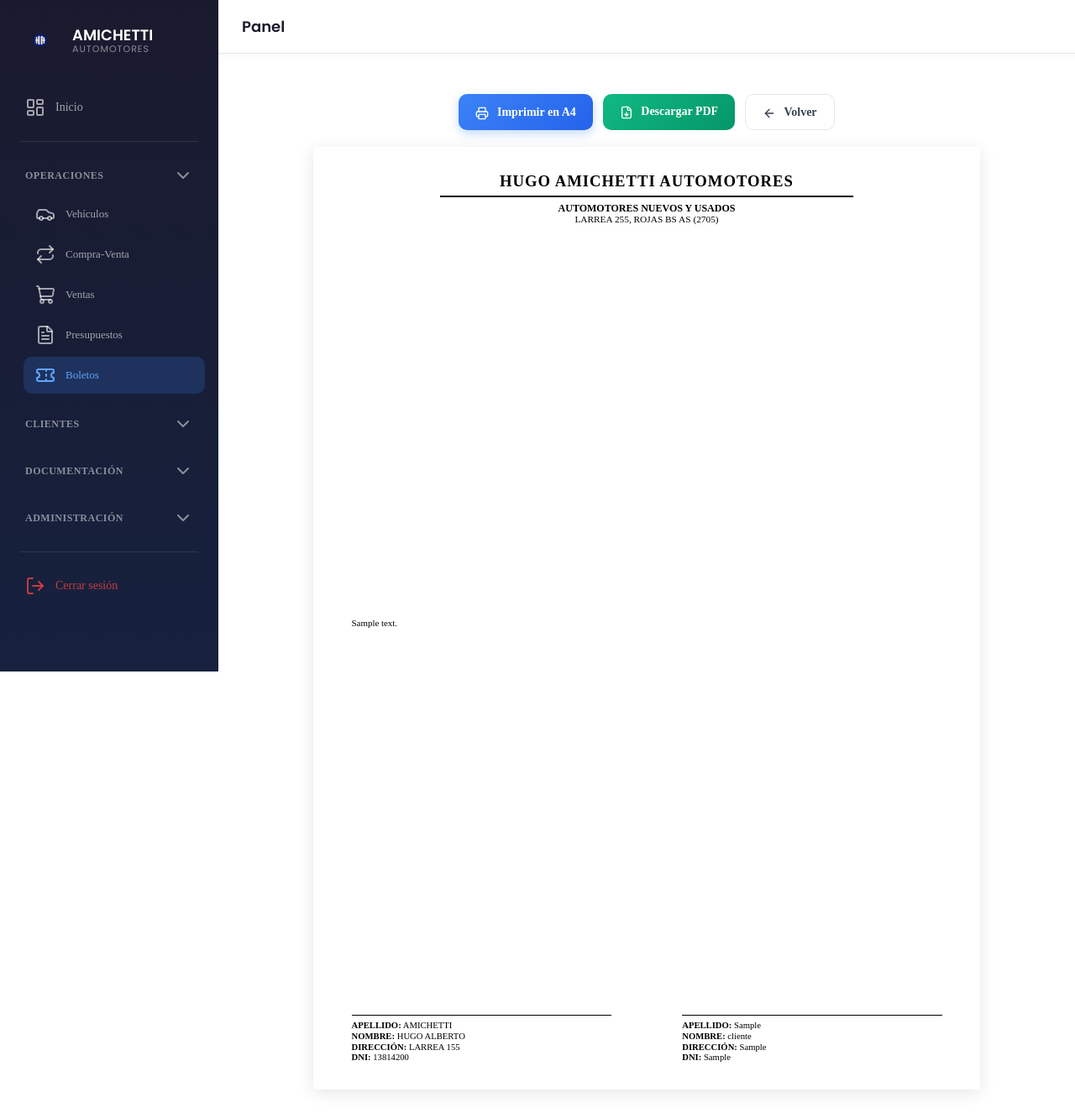
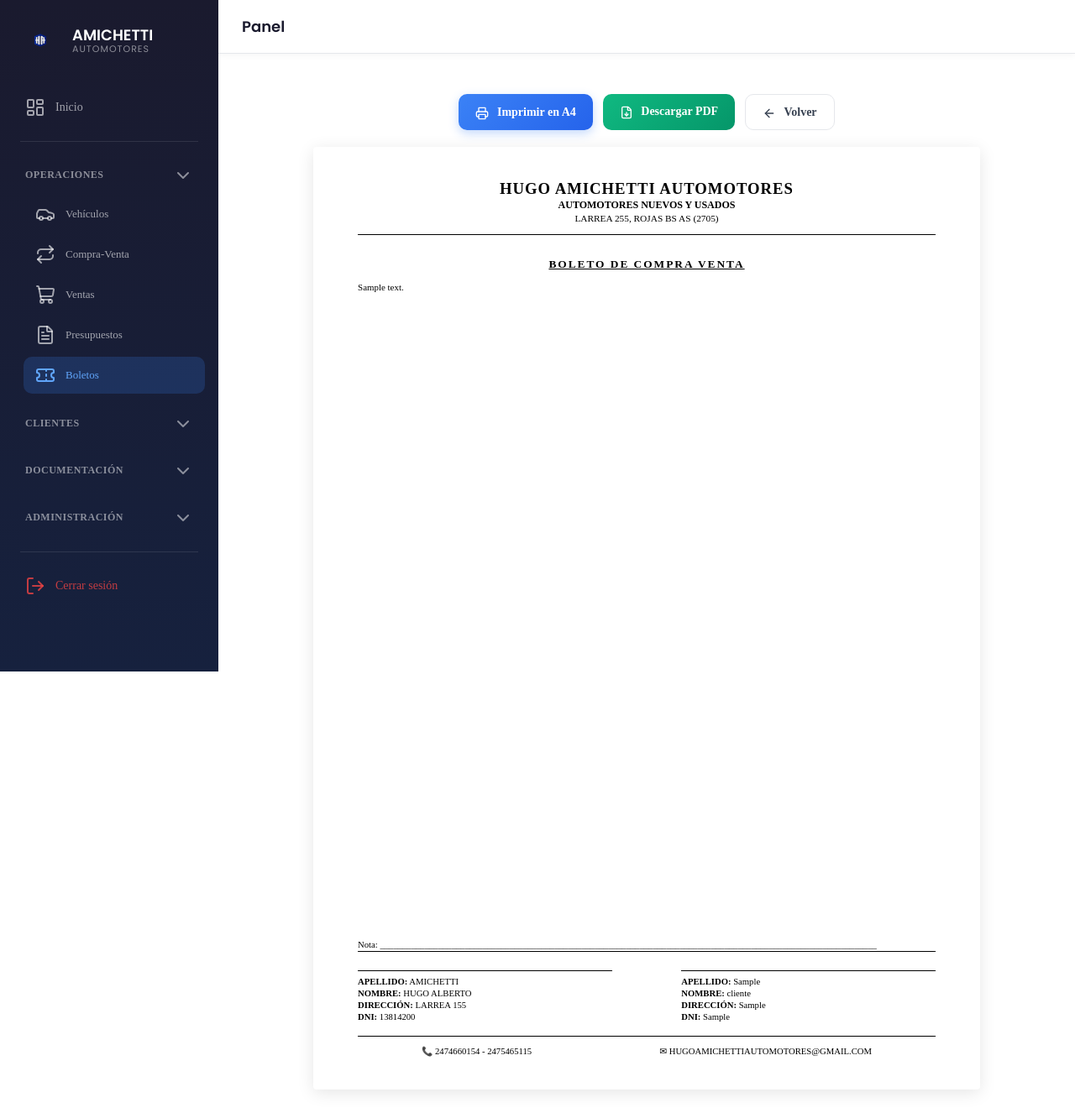
Before and after one commit to vamichetti-sys/concesionario_sistema, a Django app: page /boletos/ver/1/ in a window 1280 px wide. Shown: the whole page at 84% size. Run offline with Django 5.2, Linux system fonts and the light colour scheme; tables that the repository leaves empty hold one stand-in row (values such as "Sample post"); parts of the project's set-up code (start-up, migrations or seed data) failed here and were passed over; some libraries are stand-ins or nearby versions.

Commit message:
fix: boleto rediseñado igual al original físico

```diff
--- a/boletos/templates/boletos/ver.html
+++ b/boletos/templates/boletos/ver.html
@@ -5,7 +5,7 @@
 <style>
 @page {
     size: A4;
-    margin: 8mm 12mm 8mm 12mm;
+    margin: 10mm 14mm 10mm 14mm;
 }
 
 html, body {
@@ -14,10 +14,13 @@ html, body {
     background: #fff;
     font-family: "Times New Roman", serif;
     font-size: 9pt;
-    line-height: 1.2;
+    line-height: 1.3;
     color: #000;
 }
 
+/* ===============================
+   CONTENEDOR A4
+=============================== */
 .boleto-page {
     width: 210mm;
     height: 297mm;
@@ -25,65 +28,75 @@ html, body {
     background: #fff;
     box-shadow: 0 4px 20px rgba(0,0,0,0.1);
     border-radius: 4px;
-    padding: 8mm 12mm;
+    padding: 10mm 14mm;
     box-sizing: border-box;
     display: flex;
     flex-direction: column;
-    justify-content: space-between;
 }
 
+/* ===============================
+   ENCABEZADO
+=============================== */
 .header-top {
     text-align: center;
-    margin-bottom: 3mm;
+    margin-bottom: 4mm;
+    border-bottom: 1.5px solid #000;
+    padding-bottom: 3mm;
 }
 
-.header-top .empresa {
+.empresa {
     font-size: 14pt;
     font-weight: bold;
     letter-spacing: 1px;
 }
 
-.header-top .linea {
-    border-bottom: 2px solid #000;
-    width: 70%;
-    margin: 1.5mm auto;
-}
-
-.header-top .sub {
+.sub {
     font-size: 9pt;
     font-weight: bold;
 }
 
-.header-top .direccion {
+.direccion {
     font-size: 8.5pt;
 }
 
+.titulo-boleto {
+    font-size: 10pt;
+    font-weight: bold;
+    text-align: center;
+    margin: 3mm 0;
+    letter-spacing: 2px;
+    text-decoration: underline;
+}
+
+/* ===============================
+   CUERPO
+=============================== */
 .boleto-body {
+    flex: 1;
     font-family: "Times New Roman", Times, serif;
     font-size: 8.2pt;
-    line-height: 1.2;
+    line-height: 1.3;
     text-align: justify;
 }
 
-.clausula-intro {
-    margin-top: 0;
-    margin-bottom: 1mm;
+.boleto-body p {
+    margin: 0 0 1.8mm 0;
 }
 
-.clausula {
-    margin-top: 0;
-    margin-bottom: 1mm;
+/* ===============================
+   NOTA
+=============================== */
+.nota-linea {
+    margin-top: 3mm;
+    border-bottom: 0.5px solid #000;
+    font-size: 8pt;
 }
 
-.clausula-final {
-    margin-top: 2mm;
-    margin-bottom: 0;
-    font-weight: bold;
-    text-align: center;
-}
-
+/* ===============================
+   FIRMAS
+=============================== */
 .boleto-firmas {
-    margin-top: 0;
+    margin-top: 6mm;
     display: flex;
     justify-content: space-between;
     font-size: 8pt;
@@ -96,8 +109,25 @@ html, body {
 .firma-linea {
     border-top: 1px solid #000;
     margin-bottom: 1.5mm;
+    width: 100%;
 }
 
+/* ===============================
+   PIE DE PÁGINA
+=============================== */
+.boleto-pie {
+    margin-top: 4mm;
+    padding-top: 3mm;
+    border-top: 1px solid #000;
+    display: flex;
+    justify-content: space-around;
+    font-size: 8pt;
+    text-align: center;
+}
+
+/* ===============================
+   BOTONES (NO IMPRIME)
+=============================== */
 .acciones-boleto {
     max-width: 210mm;
     margin: 20px auto;
@@ -122,11 +152,11 @@ html, body {
         box-shadow: none;
         border-radius: 0;
         width: 100%;
-        padding: 0;
     }
 }
 </style>
 
+<!-- BOTONES -->
 <div class="acciones-boleto">
     <button onclick="window.print()" class="btn btn-primary">
         <i data-lucide="printer" style="width:16px;height:16px;margin-right:6px;"></i>
@@ -144,27 +174,29 @@ html, body {
     </a>
 </div>
 
+<!-- HOJA A4 -->
 <div class="boleto-page">
 
+    <!-- ENCABEZADO -->
     <div class="header-top">
         <div class="empresa">HUGO AMICHETTI AUTOMOTORES</div>
-        <div class="linea"></div>
         <div class="sub">AUTOMOTORES NUEVOS Y USADOS</div>
         <div class="direccion">LARREA 255, ROJAS BS AS (2705)</div>
     </div>
 
+    <div class="titulo-boleto">BOLETO DE COMPRA VENTA</div>
+
+    <!-- CUERPO -->
     <div class="boleto-body">
         {% for clausula in clausulas %}
-            {% if forloop.first %}
-                <p class="clausula-intro">{{ clausula }}</p>
-            {% elif forloop.last %}
-                <p class="clausula-final">{{ clausula }}</p>
-            {% else %}
-                <p class="clausula">{{ clausula }}</p>
-            {% endif %}
+            <p>{{ clausula }}</p>
         {% endfor %}
     </div>
 
+    <!-- NOTA -->
+    <div class="nota-linea">Nota: _______________________________________________________________________________________________________________</div>
+
+    <!-- FIRMAS -->
     <div class="boleto-firmas">
         <div class="firma-col">
             <div class="firma-linea"></div>
@@ -182,6 +214,12 @@ html, body {
         </div>
     </div>
 
+    <!-- PIE -->
+    <div class="boleto-pie">
+        <div>📞 2474660154 - 2475465115</div>
+        <div>✉ HUGOAMICHETTIAUTOMOTORES@GMAIL.COM</div>
+    </div>
+
 </div>
 
 <script>
```
